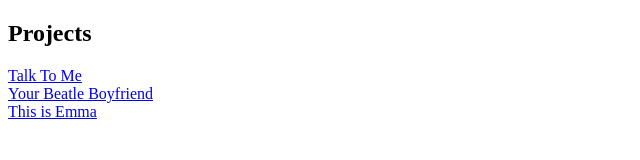
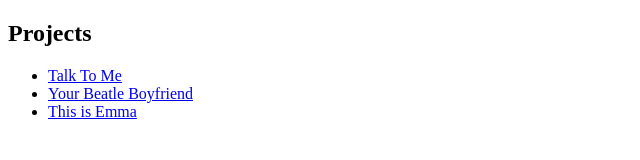
Before and after one commit to evile2001/My-Stuff, a plain HTML site: page index.html in a window 1280 px wide. Shown: the whole page, without its empty margins (0-640 px from the left). Drawn offline with Linux system fonts and the light colour scheme.

Commit message:
links fix

```diff
--- a/index.html
+++ b/index.html
@@ -12,15 +12,12 @@
 		<section>
 			<h1>Projects</h1>
 		</section>
-		<nav id="links">
-			<a href="talk-to-me/index.html">Talk To Me</a>
-        </nav>
-        <nav id="links">
-            <a href="beatle-bf/index.html">Your Beatle Boyfriend</a>
-        </nav>
-        <nav id="links">
-            <a href="emma.html/index.html">This is Emma</a>
-        </nav>
+
+        <ul>
+            <li><a href="talk-to-me/index.html">Talk To Me</a></li>
+            <li><a href="beatle-bf/index.html">Your Beatle Boyfriend</a></li>
+            <li><a href="emma.html/index.html">This is Emma</a></li>
+        </ul>
 	</main>
 </body>
 </html>
```
